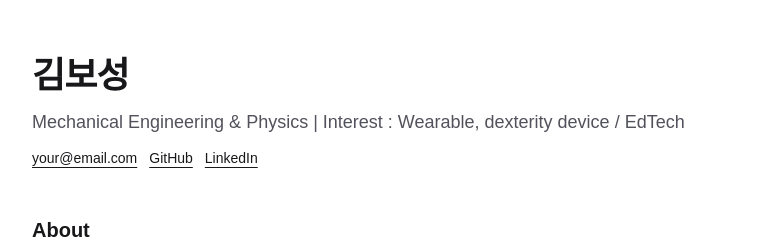
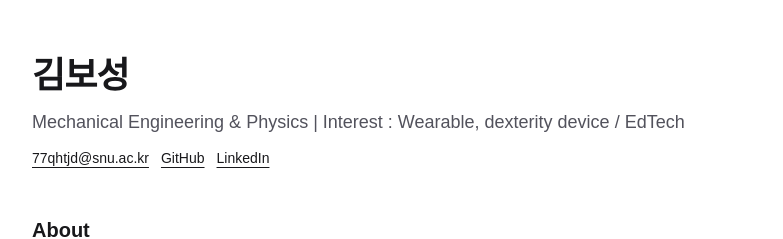
Before and after one commit to 77qhtjd-bit/KBS_cv_2026, a Next.js app: page / in a window 1280 px wide. Shown: the top 239 px of the page, without its empty margins (248-1031 px from the left). Built offline with nearby package versions, Linux system fonts and the light colour scheme.

Commit message:
Update page

```diff
--- a/app/page.tsx
+++ b/app/page.tsx
@@ -10,7 +10,7 @@ export default function Home() {
           </p>
           <div className="flex flex-wrap gap-3 text-sm">
             <a className="underline underline-offset-4" href="mailto:77qhtjd@snu.ac.kr">
-              your@email.com
+              77qhtjd@snu.ac.kr
             </a>
             <a className="underline underline-offset-4" href="https://github.com/yourname" target="_blank" rel="noreferrer">
               GitHub
```
